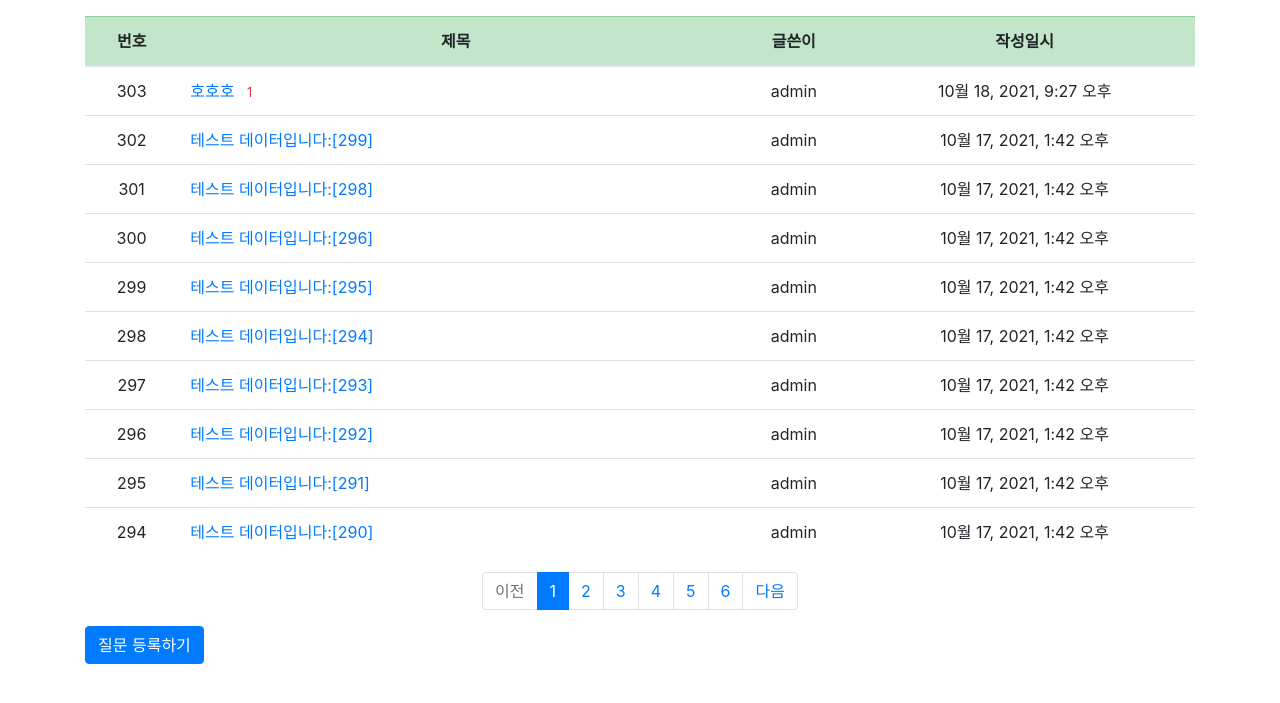
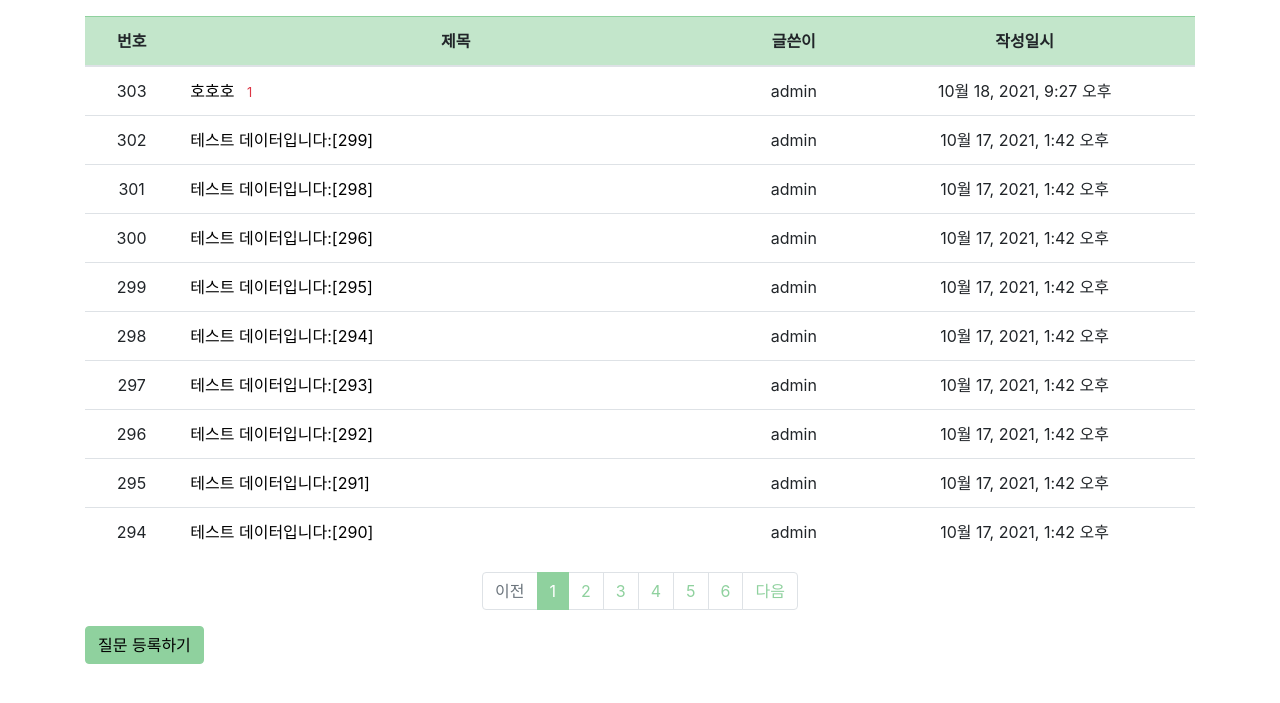
Before and after one commit to loco-co/Pybo, a Django app: page / in a window 1280 px wide. Shown: the part 57-760 px from the top of the page. Run offline with Django 3.2, Linux system fonts and the light colour scheme; data comes from the database, SQL or seed files in the repository; some libraries are stand-ins or nearby versions.

Commit message:
CSS 작업

```diff
--- a/static/style.css
+++ b/static/style.css
@@ -1,8 +1,46 @@
-blue {
-    background-color: blue;
-}
+/* 장고에서 css가 안 먹힐때는 force refresh */
 
 .comment {
     border-top:dotted 1px #ddd;
     font-size:0.7em;
 }
+
+.table_name {
+    white-space: nowrap;
+}
+
+.pagination > li > a {
+    background-color: white;
+    color: #8fd19e;
+}
+
+.pagination > li > a:focus,
+.pagination > li > a:hover,
+.pagination > li > span:focus,
+.pagination > li > span:hover {
+    color: #8fd19e;
+    background-color: #eee;
+    border-color: #ddd;
+}
+
+.pagination > .active > a {
+    color: white;
+    background-color: #8fd19e !Important;
+    border: solid 1px #8fd19e !Important;
+}
+
+.pagination > .active > a:hover {
+    background-color: #8fd19e !Important;
+    border: solid 1px #8fd19e;
+}
+
+.common_btn {
+    background-color: #8fd19e;
+    border: solid 1px #8fd19e;
+    color: black;
+}
+
+.common_btn:hover {
+    background-color: #8fd19e;
+    border: solid 1px #8fd19e;
+}
--- a/templates/common/login.html
+++ b/templates/common/login.html
@@ -23,7 +23,7 @@
             <input type="password" class="form-control" name="password" id="password"
                    value="{{ form.password.value|default_if_none:'' }}">
         </div>
-        <button type="submit" class="btn btn-primary">로그인</button>
+        <button type="submit" class="btn common_btn">로그인</button>
     </form>
 </div>
 {% endblock %}
--- a/templates/common/signup.html
+++ b/templates/common/signup.html
@@ -32,7 +32,7 @@
             <input type="text" class="form-control" name="email" id="email"
                    value="{{ form.email.value|default_if_none:'' }}">
         </div>
-        <button type="submit" class="btn btn-primary">생성하기</button>
+        <button type="submit" class="btn common_btn">생성하기</button>
     </form>
 </div>
 {% endblock %}
--- a/templates/pybo/question_list.html
+++ b/templates/pybo/question_list.html
@@ -5,10 +5,10 @@
     <table class="table">
         <thead>
         <tr class="text-center table-success">
-            <th>번호</th>
+            <th class="table_name">번호</th>
             <th style="width:50%">제목</th>
-            <th>글쓴이</th>
-            <th>작성일시</th>
+            <th class="table_name">글쓴이</th>
+            <th class="table_name">작성일시</th>
         </tr>
         </thead>
         <tbody>
@@ -19,14 +19,14 @@
                 <!-- 번호 = 전체건수 - 시작인덱스 - 현재인덱스 + 1 -->
                 {{ question_list.paginator.count|sub:question_list.start_index|sub:forloop.counter0|add:1 }}
             </td>
-            <td class="text-left">
-                <a href="{% url 'pybo:detail' question.id %}">{{ question.subject }}</a>
+            <td class="text-left table_name">
+                <a href="{% url 'pybo:detail' question.id %}" style="text-decoration: none; color: black;">{{ question.subject }}</a>
                 {% if question.answer_set.count > 0 %}
                 <span class="text-danger small ml-2">{{ question.answer_set.count }}</span>
                 {% endif %}
             </td>
             <td>{{ question.author.username }}</td>
-            <td>{{ question.create_date }}</td>
+            <td style="white-space: nowrap;">{{ question.create_date }}</td>
         </tr>
         {% endfor %}
         {% else %}
@@ -74,6 +74,6 @@
         {% endif %}
     </ul>
     <!-- 페이징처리 끝 -->
-    <a href="{% url 'pybo:question_create' %}" class="btn btn-primary">질문 등록하기</a> <!-- GET방식 -->
+    <a href="{% url 'pybo:question_create' %}" class="btn common_btn btn-success">질문 등록하기</a> <!-- GET방식 -->
 </div>
 {% endblock %}
```
Also changed, not shown: templates/pybo/question_detail.html (+4 -3 lines).
